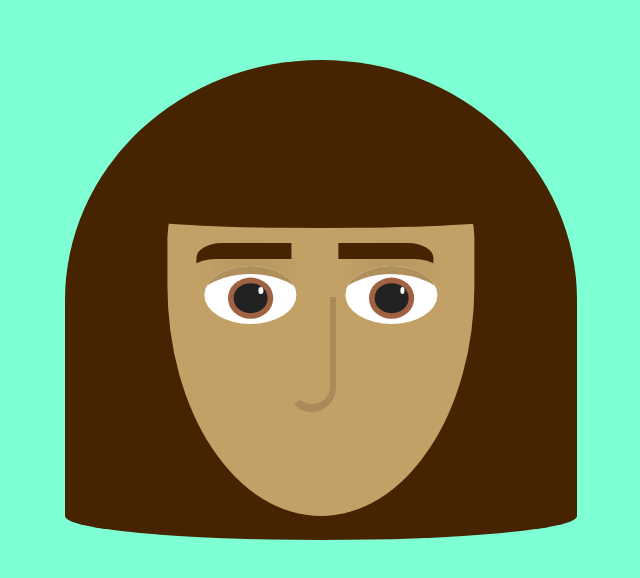
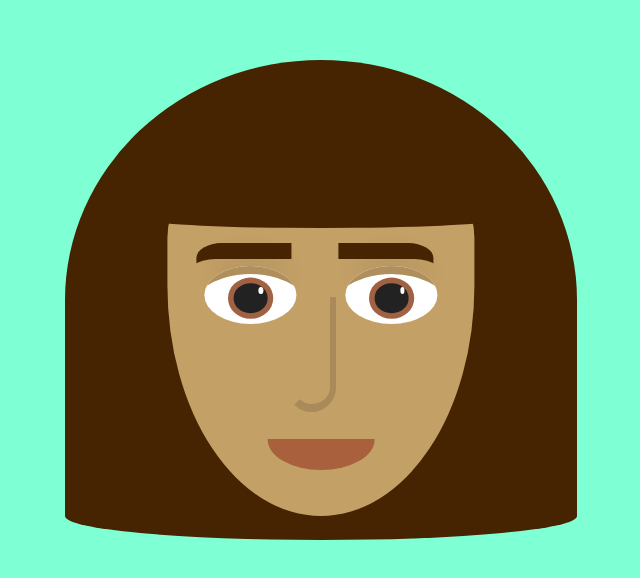
Before and after one commit to By-Paulo-Freire/Gabi, a plain HTML site: page index.html in a window 1280 px wide. Shown: the part 116-694 px from the top of the page, without its empty margins (351-991 px from the left). Drawn offline with Linux system fonts and the light colour scheme.

Commit message:
feat: mouth

```diff
--- a/index.html
+++ b/index.html
@@ -11,6 +11,7 @@
                 <div class="nose"></div>
                 <div class="eyebrow"></div>
                 <div class="eyebrow"></div>
+                <div class="mouth radius"></div>
                 <div class="fg-hair"></div>
               </div>
               </div>
--- a/styles.css
+++ b/styles.css
@@ -125,3 +125,14 @@ body{
   box-shadow: 0.75vmin -3vmin 0 -1vmin var(--hair);
   left: 5%;
 }
+
+.mouth {
+  width: 35%;
+  height: 8%;
+  top: 80%;
+  left: 50%;
+  transform: translate(-50%, 0);
+  background: var(--skin);
+  border-radius: 50% / 0% 0% 100% 100%;
+  box-shadow: inset 0 0 0 2vmin rgba(128, 0, 0, 0.4);
+}
```
